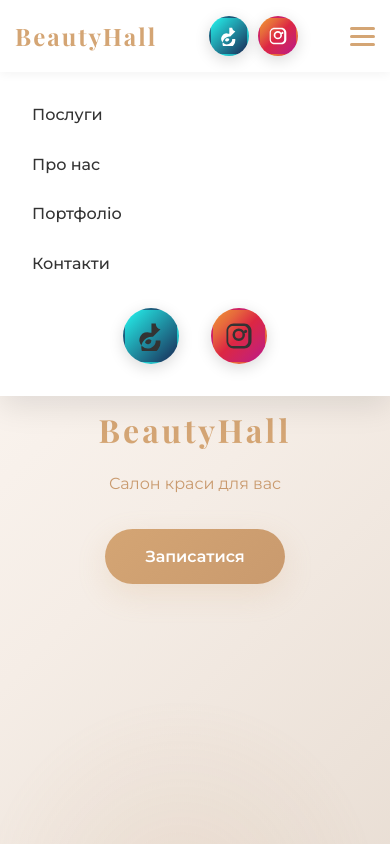
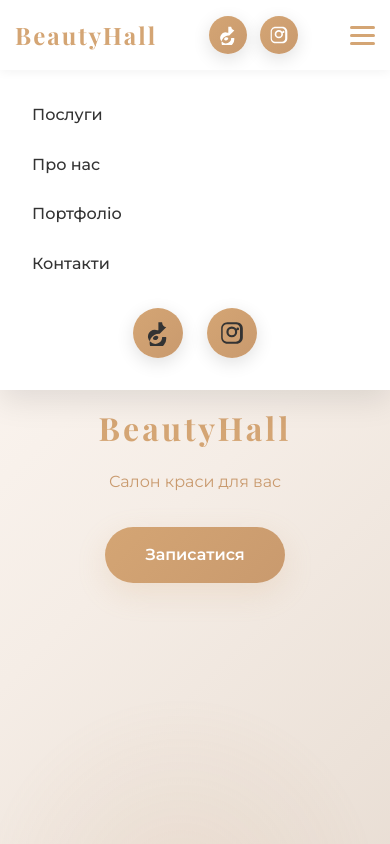
Before and after one commit to Hyperhen/Mother, a website: page index.html in a window 390 px wide. Both pictures are taken after a click on the element 362 px from the left and 36 px from the top of the page. Shown: the top 844 px of the page. Drawn offline with nearby package versions, Linux system fonts and the light colour scheme.

Commit message:
Оновлено соціальні кнопки - змінено колір на золотистий градієнт, виправлено розміри та прибрано ефект обрізання

```diff
--- a/styles.css
+++ b/styles.css
@@ -130,65 +130,65 @@ body {
 /* Social Buttons */
 .social-buttons {
     display: flex;
-    gap: 1rem;
+    gap: 1.2rem;
     align-items: center;
 }
 
 .social-btn {
-    width: 50px;
-    height: 50px;
+    width: 45px;
+    height: 45px;
     border-radius: 50%;
     display: flex;
     align-items: center;
     justify-content: center;
     transition: all 0.3s ease;
-    border: 2px solid transparent;
+    border: none;
     cursor: pointer;
     text-decoration: none;
-    box-shadow: 0 4px 15px rgba(0, 0, 0, 0.15);
+    box-shadow: 0 5px 18px rgba(0, 0, 0, 0.12);
 }
 
 .social-btn svg {
-    width: 26px;
-    height: 26px;
+    width: 24px;
+    height: 24px;
     transition: all 0.3s ease;
 }
 
 .tiktok-btn {
-    background: linear-gradient(135deg, #25f4ee 0%, #192a56 100%);
+    background: linear-gradient(135deg, #d4a574 0%, #c99a6e 100%);
     color: white;
 }
 
 .tiktok-btn:hover {
-    transform: translateY(-6px) scale(1.12);
-    box-shadow: 0 12px 35px rgba(37, 244, 238, 0.5);
+    transform: translateY(-5px) scale(1.1);
+    box-shadow: 0 10px 28px rgba(212, 165, 116, 0.35);
 }
 
 .instagram-btn {
-    background: linear-gradient(135deg, #f09433 0%, #e6683c 25%, #dc2743 50%, #cc2366 75%, #bc1888 100%);
+    background: linear-gradient(135deg, #d4a574 0%, #c99a6e 100%);
     color: white;
 }
 
 .instagram-btn:hover {
-    transform: translateY(-6px) scale(1.12);
-    box-shadow: 0 12px 35px rgba(220, 39, 67, 0.5);
+    transform: translateY(-5px) scale(1.1);
+    box-shadow: 0 10px 28px rgba(212, 165, 116, 0.35);
 }
 
 .mobile-social {
     display: flex;
-    gap: 2rem;
+    gap: 1.5rem;
     justify-content: center;
     margin-top: 2rem;
 }
 
 .mobile-social .social-btn {
-    width: 56px;
-    height: 56px;
+    width: 50px;
+    height: 50px;
 }
 
 .mobile-social .social-btn svg {
-    width: 30px;
-    height: 30px;
+    width: 26px;
+    height: 26px;
 }
 
 /* Hero Section */
@@ -606,12 +606,12 @@ body {
     }
 
     .social-buttons {
-        gap: 0.8rem;
+        gap: 1rem;
     }
 
     .social-btn {
-        width: 44px;
-        height: 44px;
+        width: 42px;
+        height: 42px;
     }
 
     .social-btn svg {
@@ -672,12 +672,12 @@ body {
     }
 
     .social-buttons {
-        gap: 0.6rem;
+        gap: 0.8rem;
     }
 
     .social-btn {
-        width: 40px;
-        height: 40px;
+        width: 38px;
+        height: 38px;
     }
 
     .social-btn svg {
```
